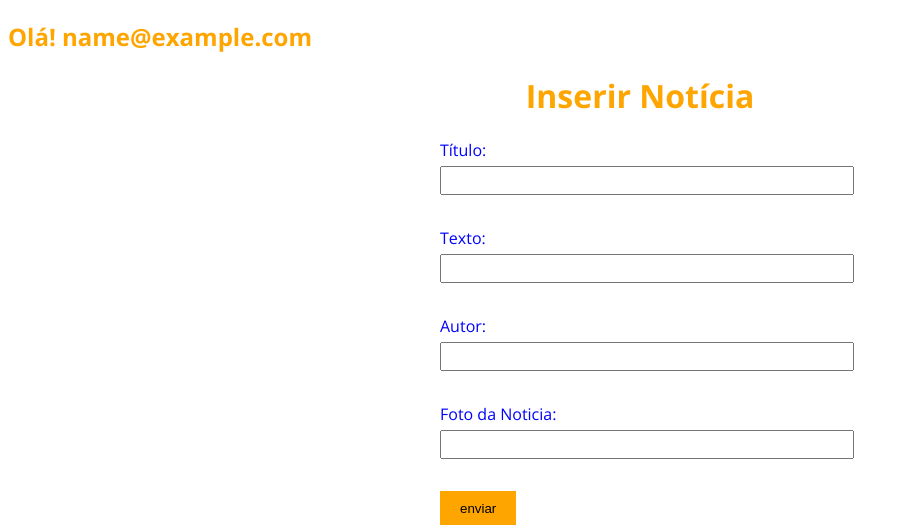
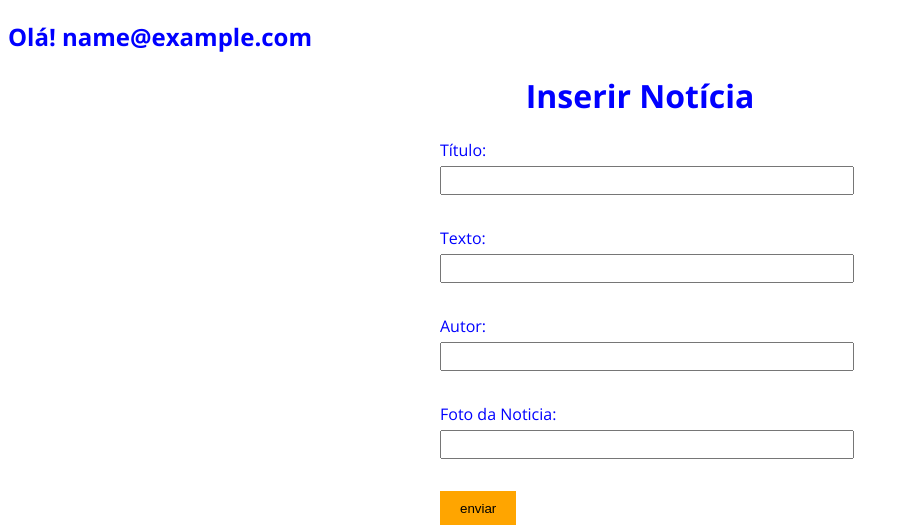
Before and after one commit to Buizuinsdc/portalnoticias, a PHP site: page /editor.php in a window 1280 px wide. Shown: the top 525 px of the page, without its empty margins (0-908 px from the left). Run offline with PHP 8.4, Linux system fonts and the light colour scheme; the visitor is signed in with stand-in values (Sample User, id 1); data that the repository does not hold is empty.

Commit message:
Update style4.css

```diff
--- a/css/style4.css
+++ b/css/style4.css
@@ -5,11 +5,11 @@ body {
   }
 
   h2 {
-    color: orange;
+    color: blue;
   }
 
   h1 {
-    color: orange;
+    color: blue;
     text-align: center;
   }
 
```
